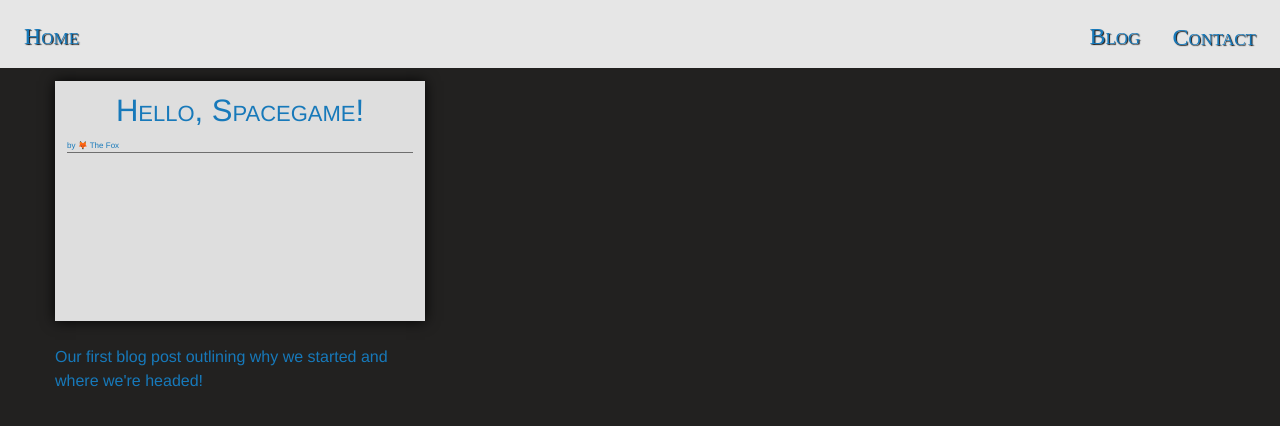
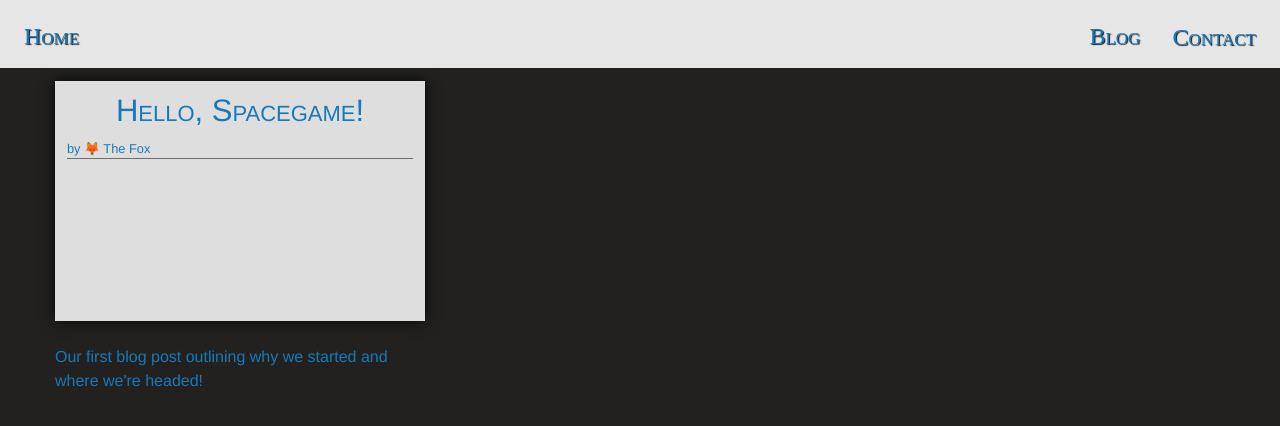
Before and after one commit to ori-sky/polar-space, a Jekyll site: the page built from blog.md, in a window 1280 px wide. Shown: the top 426 px of the page. Built offline with Jekyll 4.4.1, drawn with Linux system fonts in a browser that asks for light colours; some web fonts are replaced.

Commit message:
Update app.css

```diff
--- a/assets/css/app.css
+++ b/assets/css/app.css
@@ -83,5 +83,5 @@ body {
 
 .blog-preview > h4 {
 	border-bottom: 1px solid rgba(0, 0, 0, 0.5);
-	font-size: 50%;
+	font-size: 80%;
 }
```
